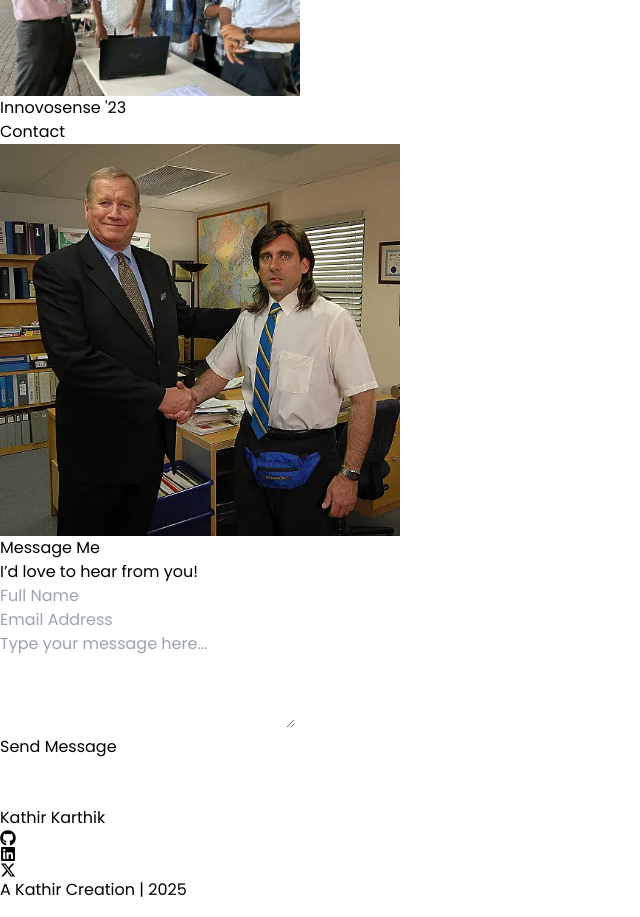
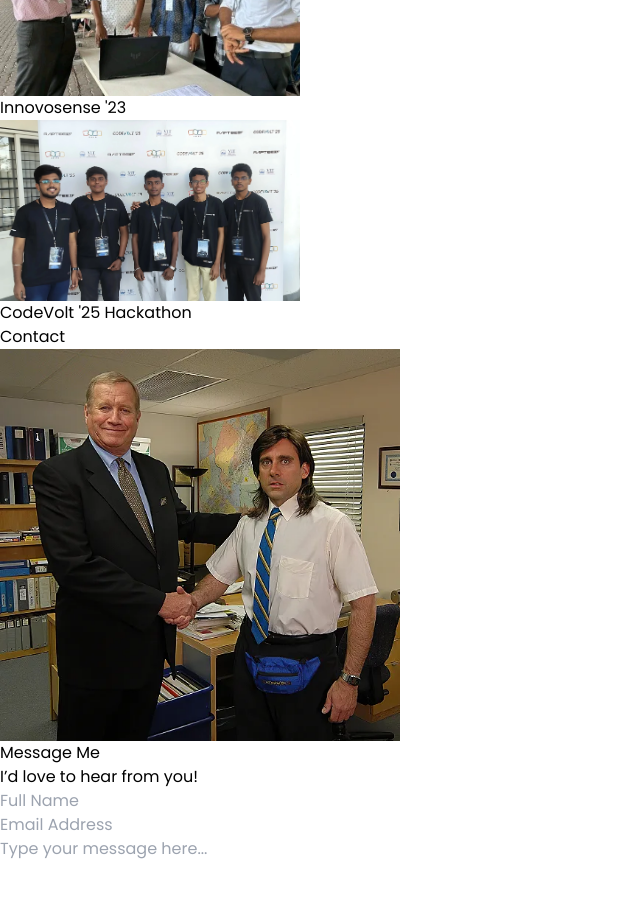
Before and after one commit to kathirKarthik001/kathir, a Next.js app: page / in a window 1280 px wide. Shown: the part 6600-7517 px from the top of the page, without its empty margins (0-640 px from the left). Built offline with nearby package versions, Linux system fonts and the light colour scheme.

Commit message:
add : event in gallery

```diff
--- a/src/components/Gallery.jsx
+++ b/src/components/Gallery.jsx
@@ -14,6 +14,7 @@ const images = [
   { src: "/events/e8-poster-design.webp", title: "Poster Design" },
   { src: "/events/e9-ieee-cs-day.webp", title: "IEEE CS Day" },
   { src: "/events/e10-innovosense.webp", title: "Innovosense '23" },
+  { src: "/events/e11-codevolt-vit.webp", title: "CodeVolt '25 Hackathon" },
 ];
 
 const Gallery = () => {
```
Also changed, not shown: public/events/e11-codevolt-vit.webp (added).
